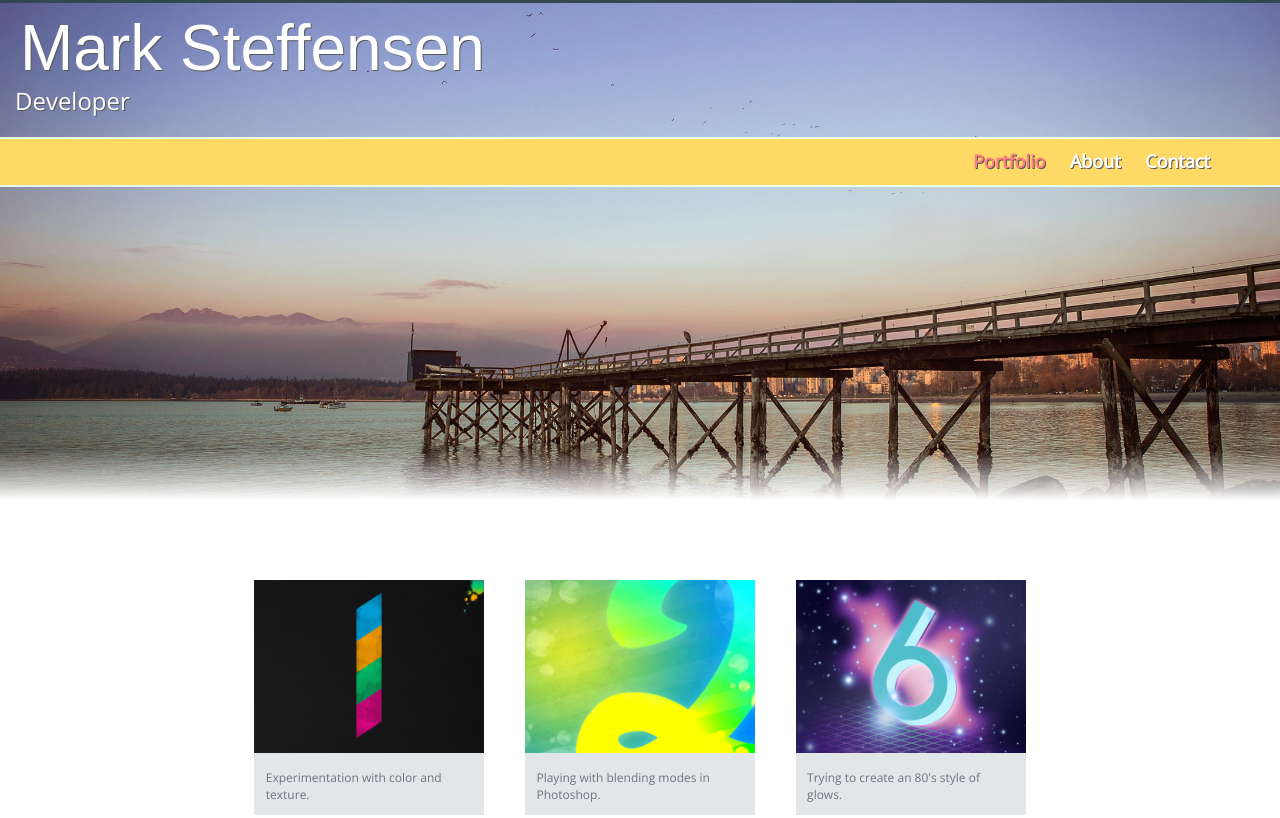
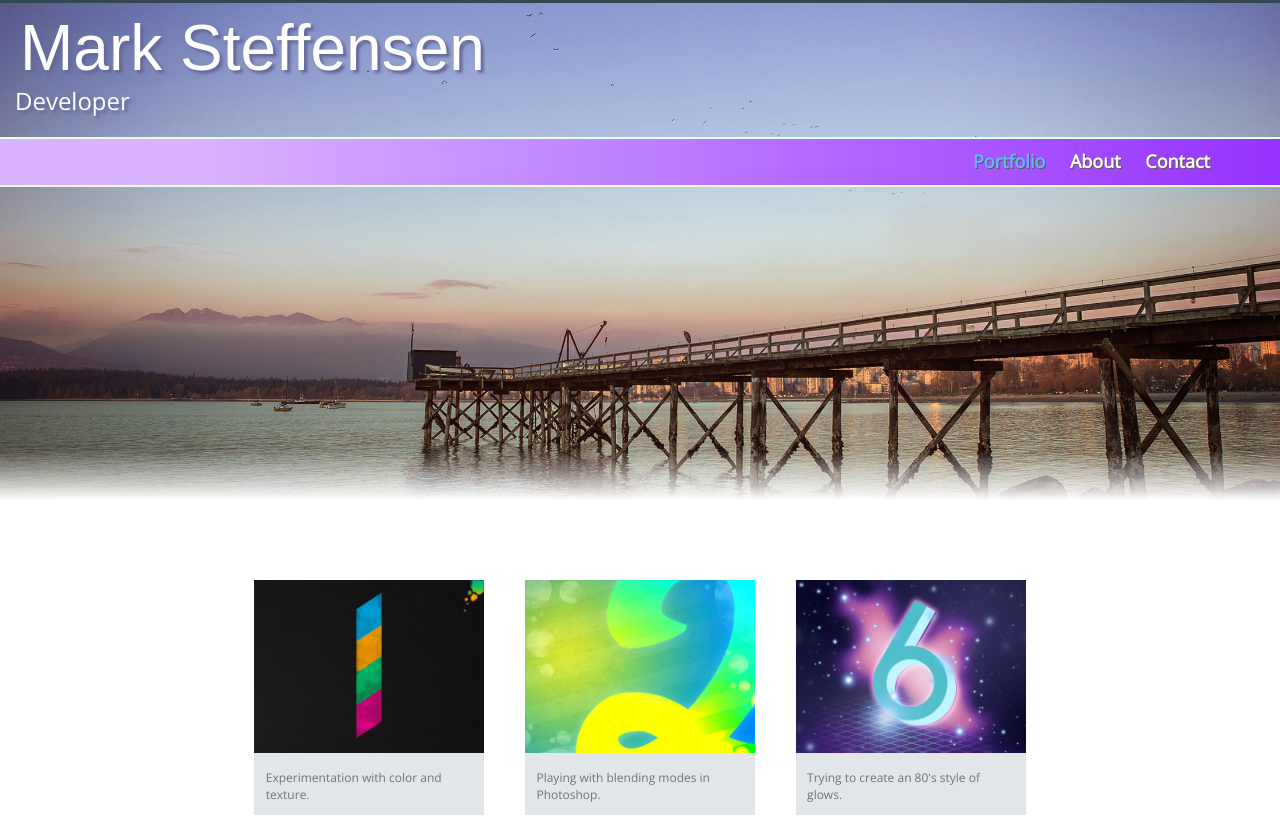
Before and after one commit to youngxblood/AboutMe-HTMLCSSJS, a plain HTML site: page index.html in a window 1280 px wide. Shown: the top 818 px of the page. Drawn offline with nearby package versions, Linux system fonts and the light colour scheme.

Commit message:
Updating style.

```diff
--- a/css/responsive.css
+++ b/css/responsive.css
@@ -53,7 +53,7 @@
 
 
 	nav {
-		background: #ffd966;
+		background: linear-gradient(to left, #9633ff, #d9b3ff 85%);
 		float: right;
 		font-size: 1.125em;
 		/*margin-right: 5%;*/
@@ -65,11 +65,14 @@
 
 	h1 {
 		font-size: 4em;
+		text-shadow: 3px 3px 3px #666699;
 	}
 
 	h2 {
 		padding: 0 0 0 15px;
 		font-size: 1.5em;
+		text-shadow: 3px 3px 3px #666699;
+
 	}
 
 	header {
--- a/css/styles.css
+++ b/css/styles.css
@@ -161,7 +161,7 @@ footer {
 
 .social-icon {
 	width: 20px;
-	height: 20px;
+	height: 30px;
 	margin: 0 5px;
 	padding: 5px 0;
 }
@@ -209,8 +209,6 @@ footer {
 	margin: 0 auto 30px;
 	border: solid #999 2px;
 	border-radius: 100%;
-
-
 }
 
 
@@ -288,7 +286,7 @@ body {
 /* nav background on mobile */
 nav {
 	float: right;
-	background: #ffd966;
+	background: linear-gradient(to left, #9633ff, #d9b3ff 85%);
 	border-top: 2px solid #e6ffe6;
 	border-bottom: 2px solid #e6ffe6;
 	width: inherit;
@@ -313,7 +311,7 @@ nav a, nav a:visited {
 }
 /* Selected nav link */
 nav a.selected, nav a:hover {
-    color: #ff8080;
+    color: #66b3ff;
 	text-shadow: 1px 1px #595959;
 	position: relative;
 	text-decoration: none;
```
